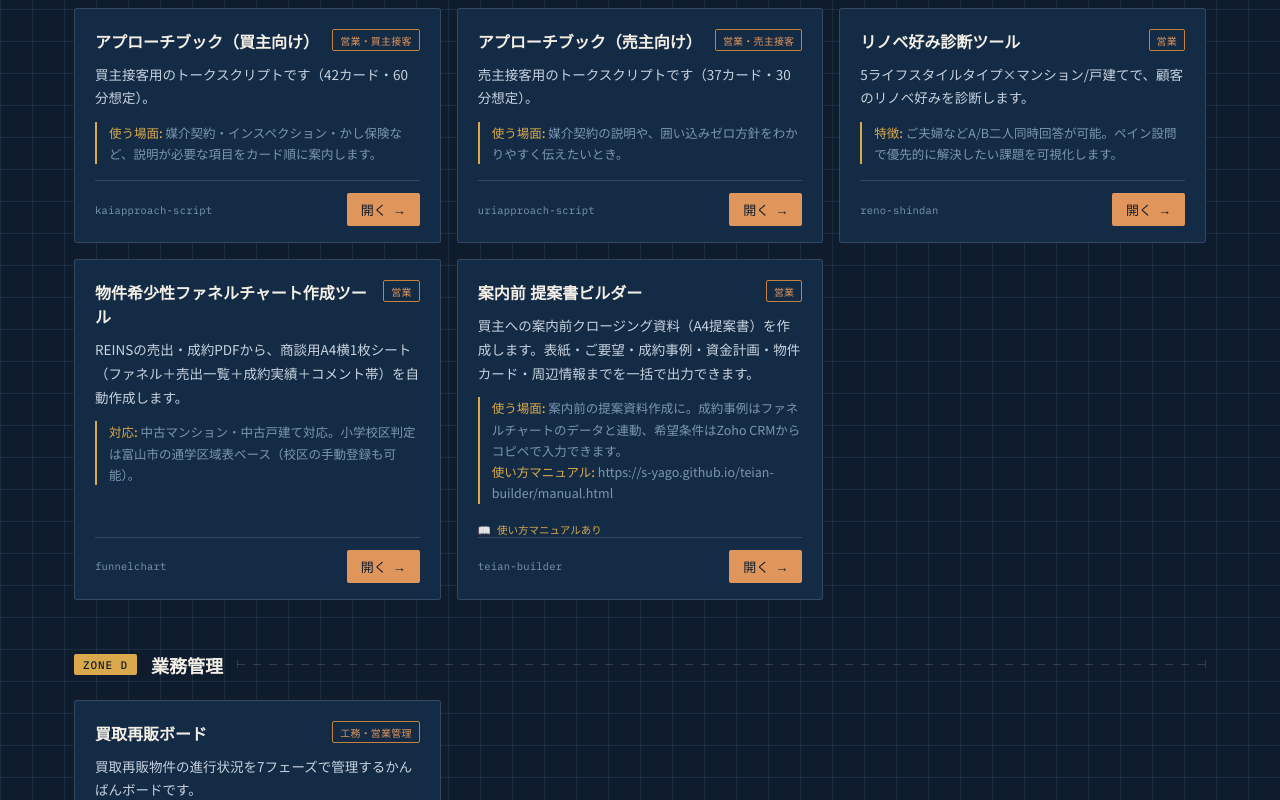
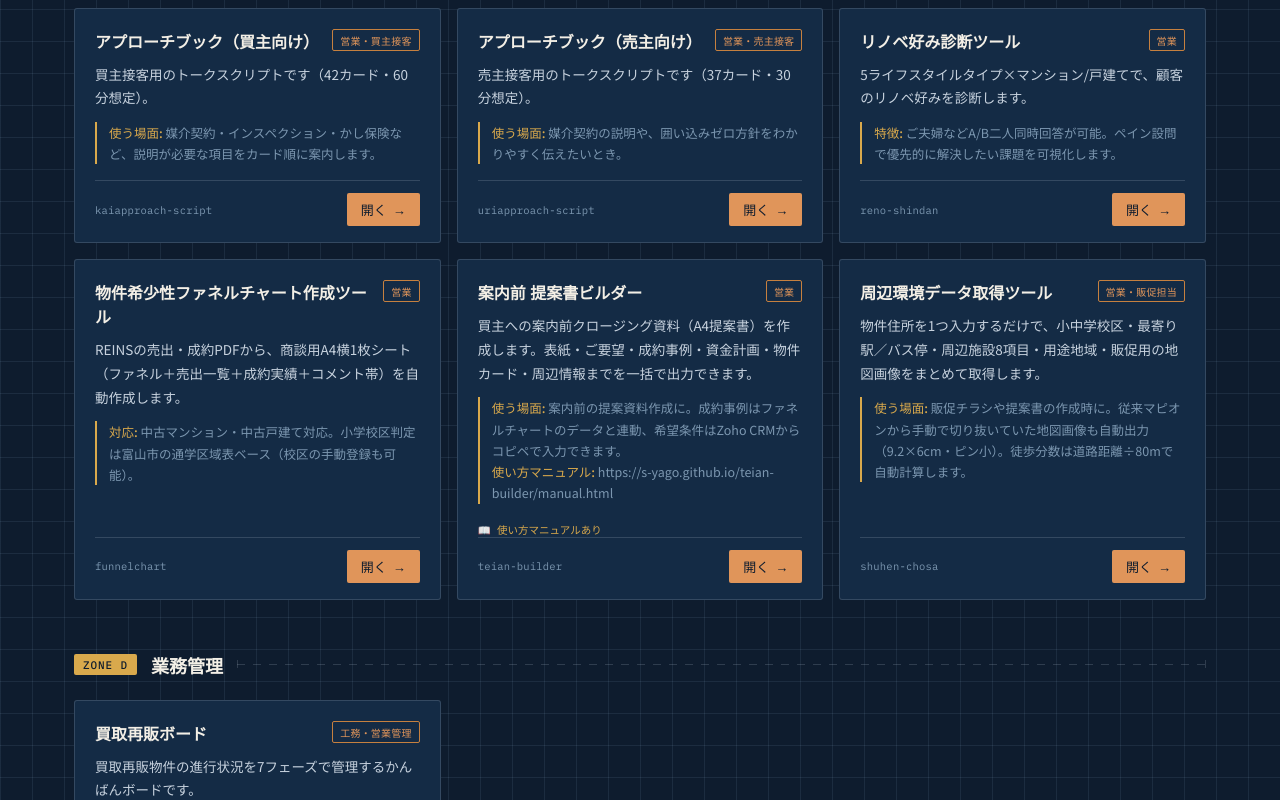
Before and after one commit to s-yago/tools-portal, a plain HTML site: page index.html in a window 1280 px wide. Shown: the part 1970-2770 px from the top of the page. Drawn offline with Linux system fonts and the light colour scheme.

Commit message:
Update index.html

```diff
--- a/index.html
+++ b/index.html
@@ -508,7 +508,15 @@ const ZONES = [
         audience: "営業",
         desc: "買主への案内前クロージング資料（A4提案書）を作成します。表紙・ご要望・成約事例・資金計画・物件カード・周辺情報までを一括で出力できます。",
         hint: "<b>使う場面:</b> 案内前の提案資料作成に。成約事例はファネルチャートのデータと連動、希望条件はZoho CRMからコピペで入力できます。<br><b>使い方マニュアル:</b> https://s-yago.github.io/teian-builder/manual.html",
-        note: "📖 使い方マニュアルあり"
+                note: "📖 使い方マニュアルあり"
+      },
+      {
+        name: "周辺環境データ取得ツール",
+        url: "https://s-yago.github.io/shuhen-chosa/",
+        slug: "shuhen-chosa",
+        audience: "営業・販促担当",
+        desc: "物件住所を1つ入力するだけで、小中学校区・最寄り駅／バス停・周辺施設8項目・用途地域・販促用の地図画像をまとめて取得します。",
+        hint: "<b>使う場面:</b> 販促チラシや提案書の作成時に。従来マピオンから手動で切り抜いていた地図画像も自動出力（9.2×6cm・ピン小）。徒歩分数は道路距離÷80mで自動計算します。"
       }
     ]
   },
```
